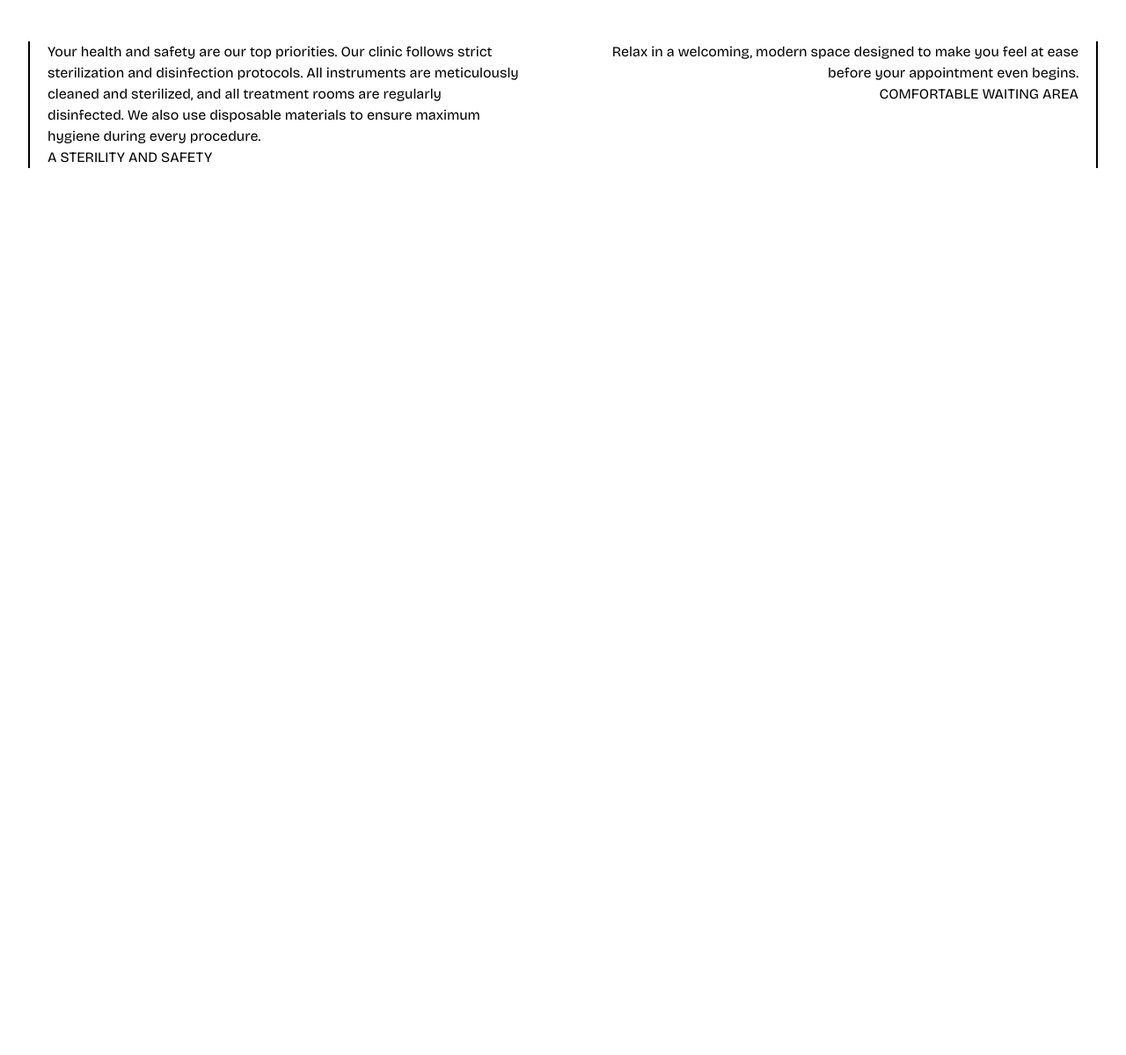
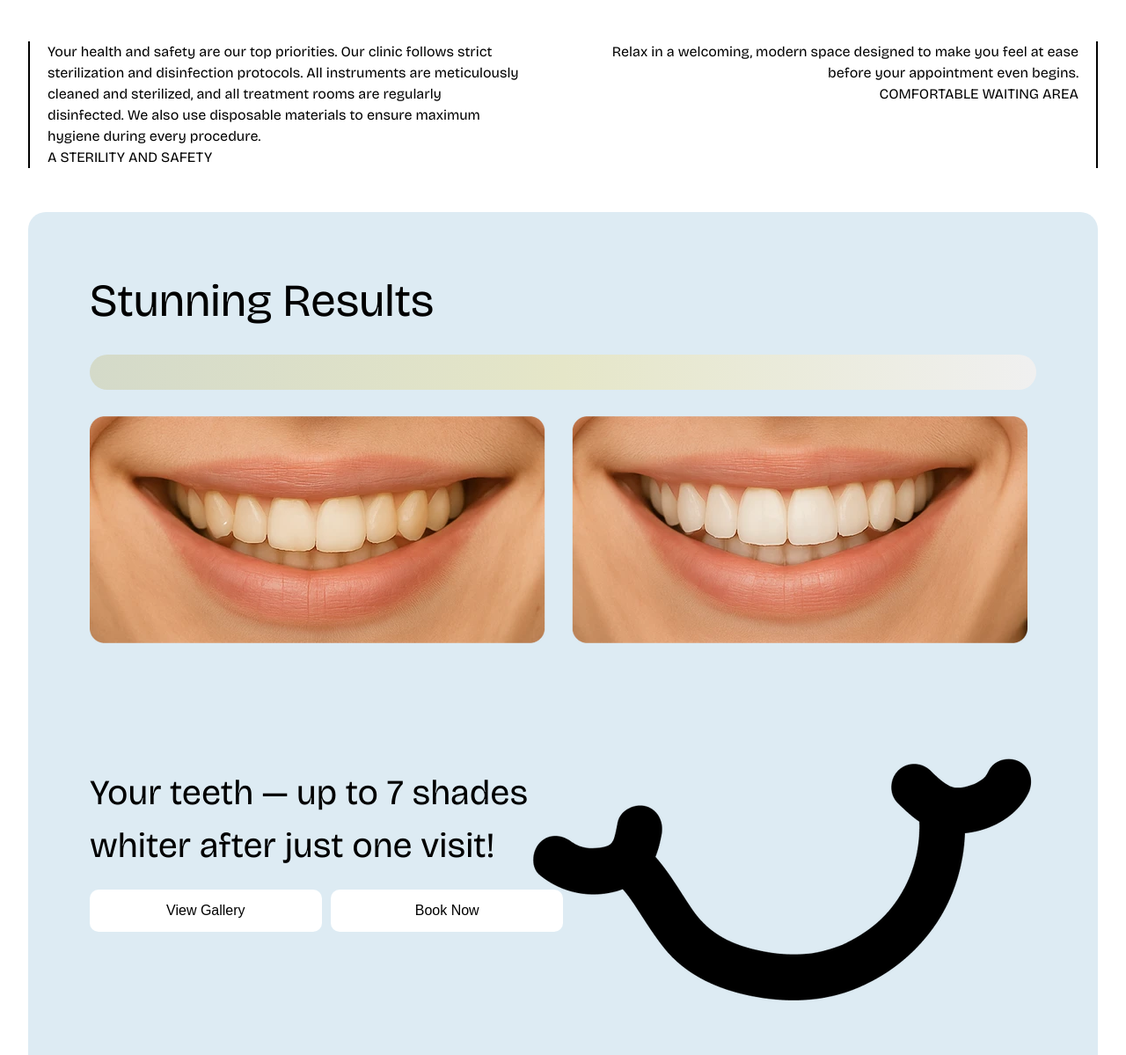
Before and after one commit to Macomi27/Healthy-smile-website, a plain HTML site: page pages/index.html in a window 1280 px wide. Shown: the part 2838-4037 px from the top of the page at 88% size. Before the commit the page ends 3079 px from the top, so only its background shows below. Drawn offline with nearby package versions, Linux system fonts and the light colour scheme; a web font is replaced by a local one.

Commit message:
stunning results section setup

```diff
--- a/pages/index.html
+++ b/pages/index.html
@@ -144,6 +144,27 @@
           </div>
         </div>
       </section>
+
+      <section class="stunning-results">
+        <h2>Stunning Results</h2>
+        <div class="result-loader"></div>
+        <div class="result-imgs">
+          <div class="teeth1"><img src="../assets/teeth1.webp" alt="" /></div>
+          <div class="teeth2"><img src="../assets/teeth2.webp" alt="" /></div>
+        </div>
+        <div class="result-box">
+          <div class="result-cta-box">
+            <h4>Your teeth — up to 7 shades whiter after just one visit!</h4>
+            <div class="result-cta-btns">
+              <button>View Gallery</button>
+              <button>Book Now</button>
+            </div>
+          </div>
+          <div class="result-smiley">
+            <img src="../assets/logo2.webp" alt="" />
+          </div>
+        </div>
+      </section>
     </main>
   </body>
 </html>
--- a/styles/styles.css
+++ b/styles/styles.css
@@ -324,3 +324,82 @@ nav{
     border-right: 2px solid #000;
     padding-right: 2rem;
 }
+
+.stunning-results{
+    width: 95%;
+    margin-inline: auto;
+    margin-block: 5rem;
+    padding: 7rem;
+    border-radius: 2rem;
+    background-color: rgb(221, 235, 243);
+}
+.stunning-results>h2{
+    font-size: 6rem;
+    font-weight: 400;
+    font-size: 5.2rem;
+}
+
+.result-loader{
+    width: 100%;
+    height: 5vh;
+    background-image: linear-gradient(to right, #d4dac9 0%, #e5e6c8 50%, #f0f0f0 100%);
+    border-radius: 2rem;
+    margin-block: 3rem;
+}
+
+.result-imgs{
+    display: flex;
+    gap: 3rem;
+    align-items: center;
+}
+
+.teeth1>img, .teeth2>img{
+    width: 100%;
+}
+
+.result-box{
+    width: 100%;
+    display: flex;
+    align-items: center;
+}
+
+.result-cta-box{
+    display: flex;
+    flex-direction: column;
+    gap: 2rem;
+    width: 50%;
+}
+.result-cta-box>h4{
+    font-size: 4rem;
+    font-weight: 400;
+    line-height: 1.5;
+}
+
+.result-cta-btns{
+    width: 100%;
+    display: flex;
+    justify-content: space-between;
+}
+.result-cta-btns>button{
+    width: 49%;
+    text-align: center;
+    background-color: #fff;
+    color: #000;
+    font-size: 1.6rem;
+    font-weight: 500;
+    padding: 1.5rem 0;
+    border-radius: 1rem;
+    border: none;
+    cursor: pointer;
+}
+.result-cta-btns>button:hover{
+    background-color: #000;
+    color: #fff;
+    transition: all .3s ease-in;
+}
+
+.result-smiley{
+    width: 50%;
+    display: flex;
+    flex-direction: row-reverse;
+}
```
Also changed, not shown: assets/teeth1.webp (added), assets/teeth2.webp (added).
